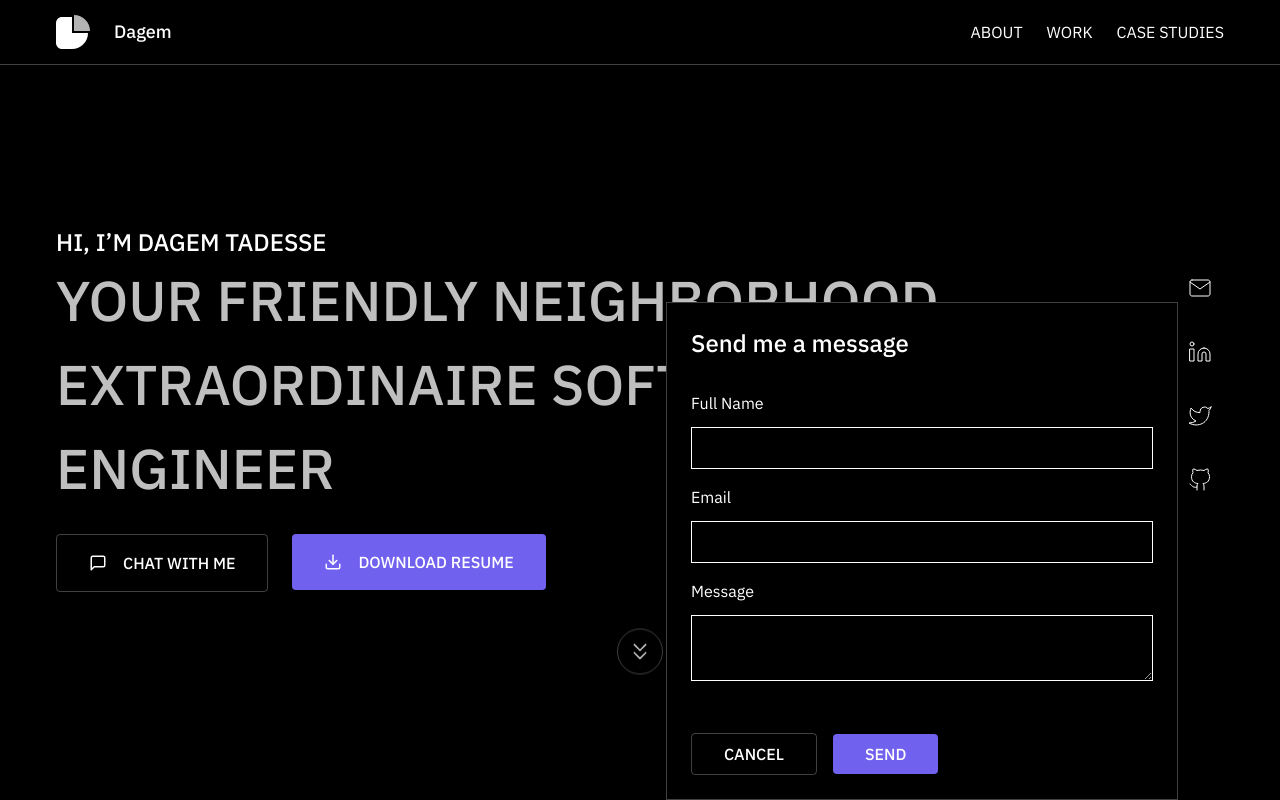
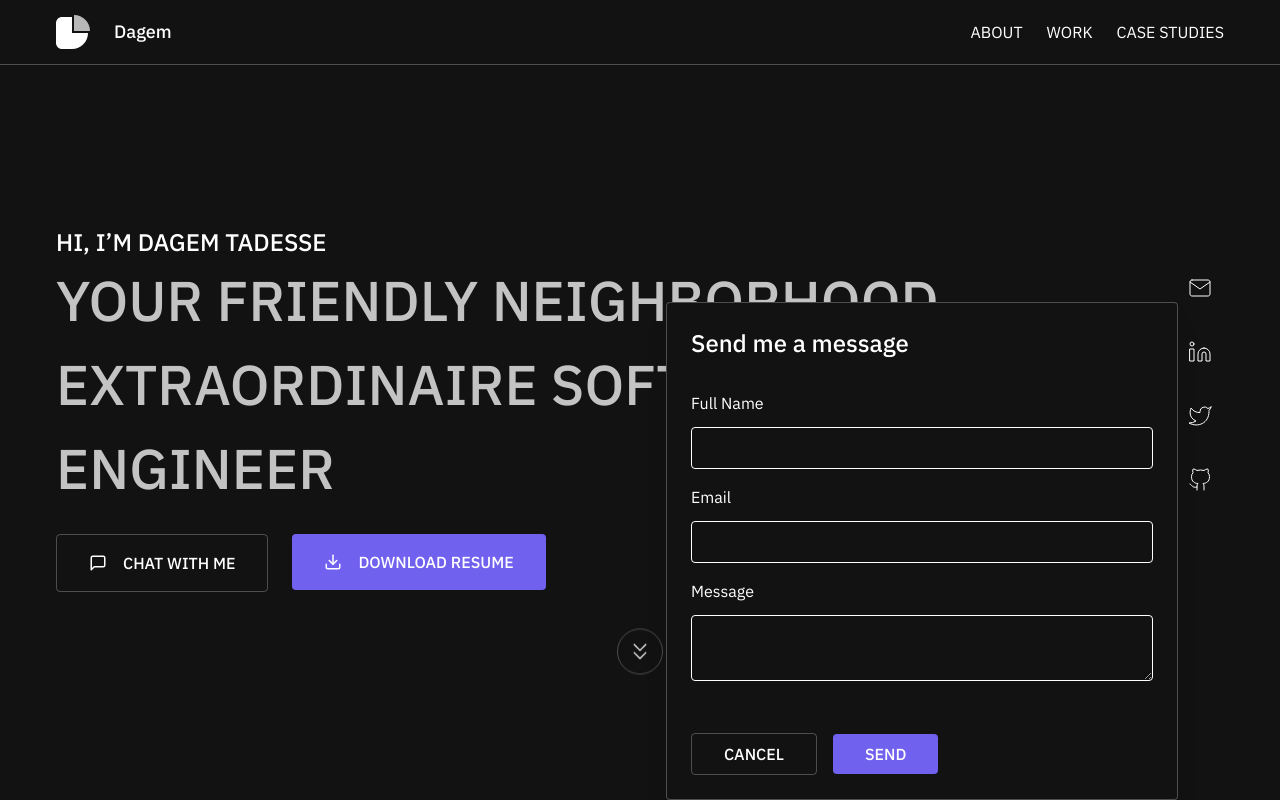
Before and after one commit to dagemtadesse/portfolio, a Next.js app: page / in a window 1280 px wide. Both pictures are taken after a click on the button "CHAT WITH ME". Shown: the top 800 px of the page. Built offline with nearby package versions, Linux system fonts and the light colour scheme.

Commit message:
style fixes

```diff
--- a/components/Header.tsx
+++ b/components/Header.tsx
@@ -34,7 +34,7 @@ export const Header = () => {
   return (
     <header className="fixed w-full z-40">
       {showBanner && <CommingSoonBanner />}
-      <nav className="py-[15px] border-b dark:border-divider  dark:bg-black bg-opacity-75">
+      <nav className="py-[15px] border-b dark:border-divider  dark:bg-background bg-opacity-75">
         <Container className="flex justify-between items-center">
           <Link href="/" className="flex items-center text-lg gap-6">
             <Logo />
--- a/components/modals/ContactForm.tsx
+++ b/components/modals/ContactForm.tsx
@@ -45,7 +45,7 @@ export const ContactForm = ({ onClose }: { onClose: () => void }) => {
   });
 
   const inputStyle = (error: boolean) =>
-    `outline-1 outline-white border bg-transparent ${
+    `outline-1 outline-white border bg-transparent rounded ${
       !error ? "border-white" : "border-red-500"
     } text-base py-2 px-3`;
 
@@ -61,7 +61,7 @@ export const ContactForm = ({ onClose }: { onClose: () => void }) => {
           exit={{ y: "100%" }}
           transition={{ ease: "linear", duration: 0.2 }}
           onClick={(e) => e.stopPropagation()}
-          className="absolute right-0 bottom-0 drop-shadow-xl flex flex-col gap-4 py-6 px-6 bg-background md:max-w-lg w-full border border-divider"
+          className="absolute right-0 bottom-0 drop-shadow-xl flex flex-col gap-4 py-6 px-6 bg-background md:max-w-lg w-full border border-divider rounded"
         >
           <h1 className="text-2xl mb-4 font-medium">Send me a message</h1>
 
@@ -115,7 +115,7 @@ export const ContactForm = ({ onClose }: { onClose: () => void }) => {
               size="sm"
               variant="filled"
               type="submit"
-              disable={!isValid || isSubmitting}
+              disable={isSubmitting}
             >
               {!isSubmitting ? "Send" : "Sending..."}
             </Button>
--- a/tailwind.config.js
+++ b/tailwind.config.js
@@ -21,7 +21,7 @@ module.exports = {
         //
         divider: 'rgba(255, 255, 255, 0.25)',
         primary: '#7161ef',
-        background: '#000'
+        background: '#121212'
       },
       fontFamily: {
         Montserrat: "Montserrat", // not needed
```
